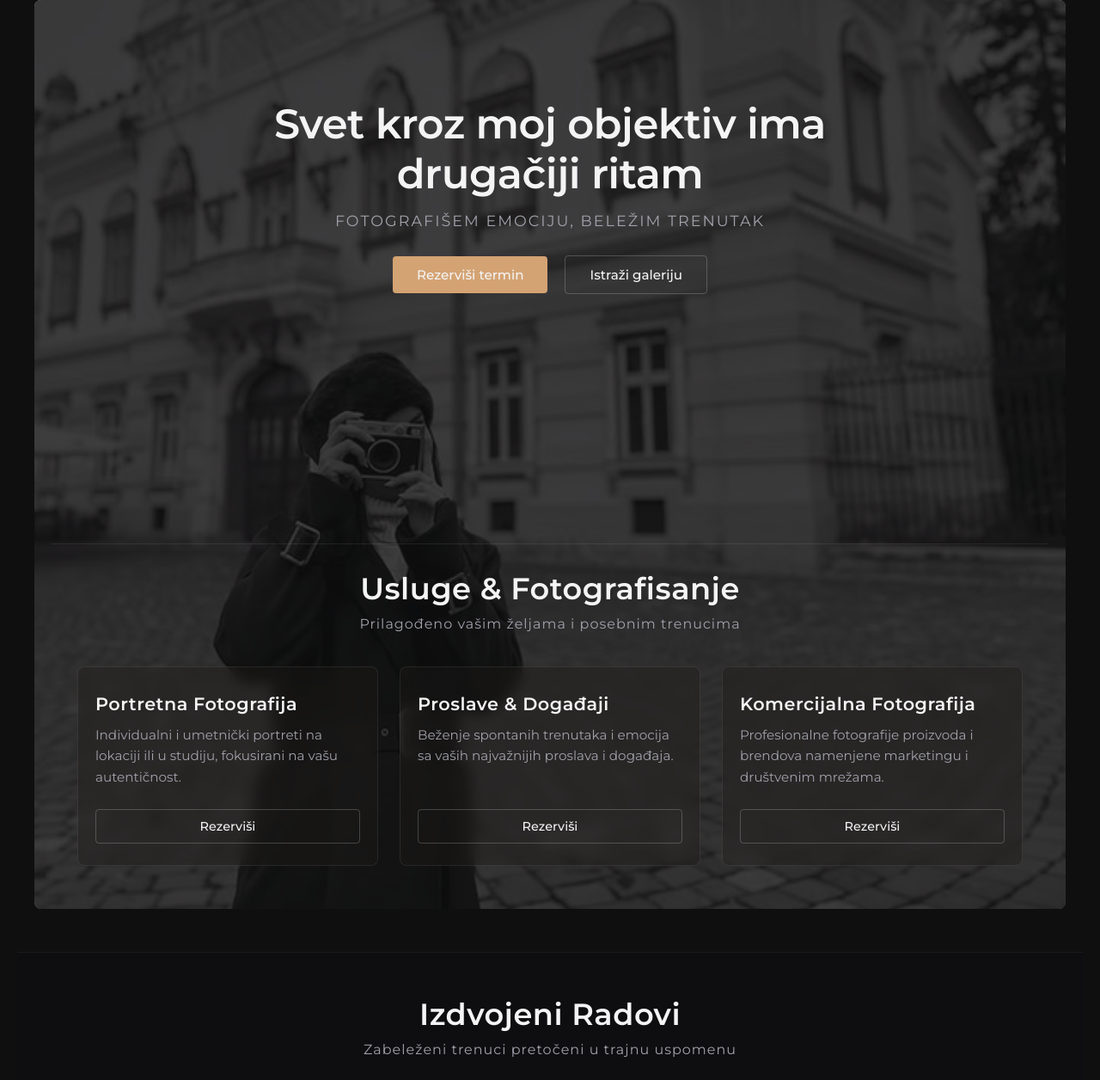
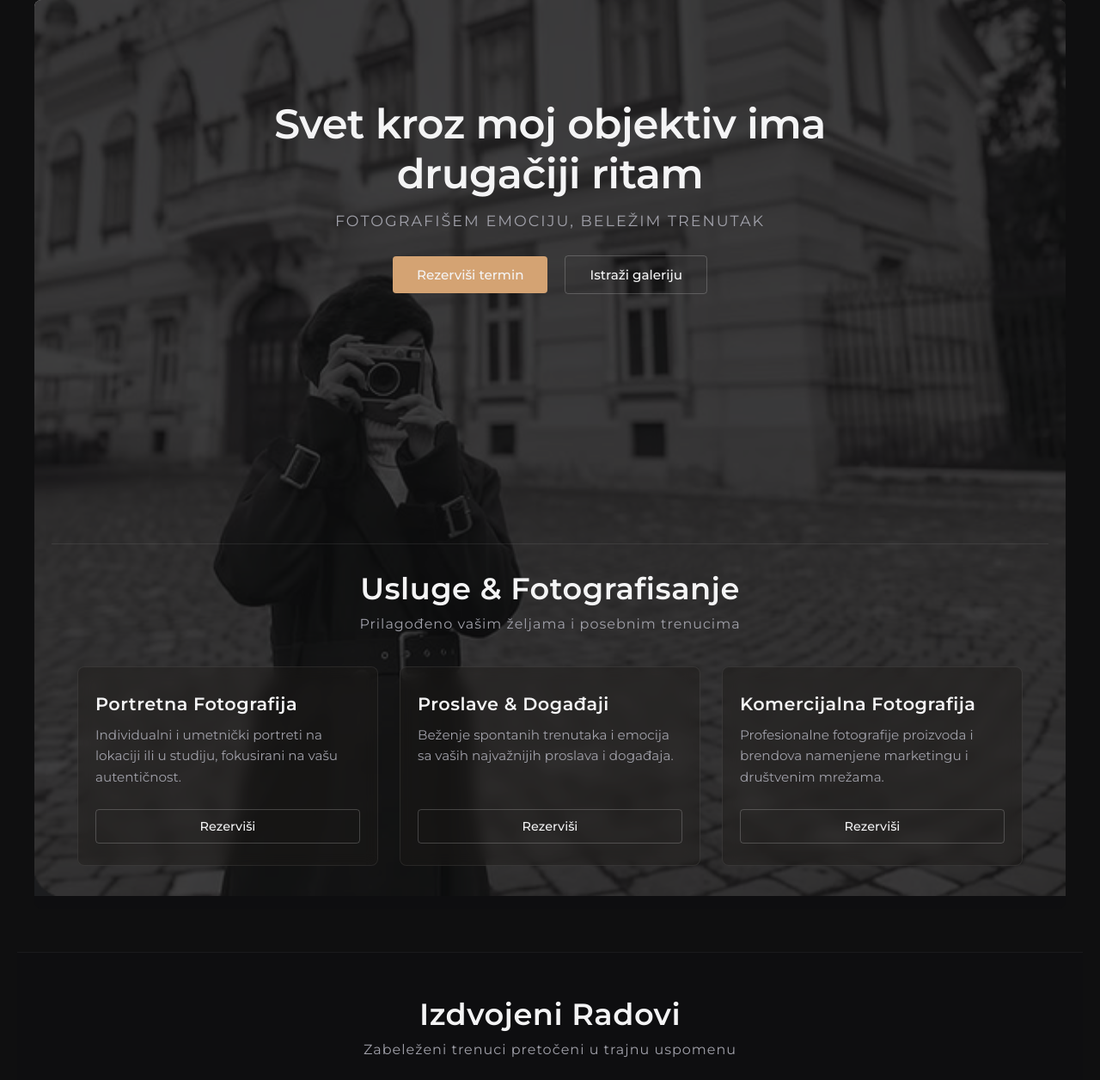
Before and after one commit to milovan-dev/Moonlens, a Flask app: page / in a window 1280 px wide. Shown: the part 96-1352 px from the top of the page at 86% size. Run offline with Flask 3, Linux system fonts and the light colour scheme; some web fonts are replaced.

Commit message:
Change and modify background at home page

```diff
--- a/app/static/css/modules/index.css
+++ b/app/static/css/modules/index.css
@@ -7,7 +7,7 @@
     max-width: 1200px;
     margin: 0 auto 50px auto;
     background-size: cover;
-    background-position: center;
+    background-position: center 110%;
     background-repeat: no-repeat;
     border-radius: 8px;
     overflow: hidden;
@@ -31,6 +31,9 @@
     flex-direction: column;
     align-items: center;
     margin-top: 60px;
+}
+.hero-wrapper-content .background-image{
+
 }
 
 /* ==========================================
```
